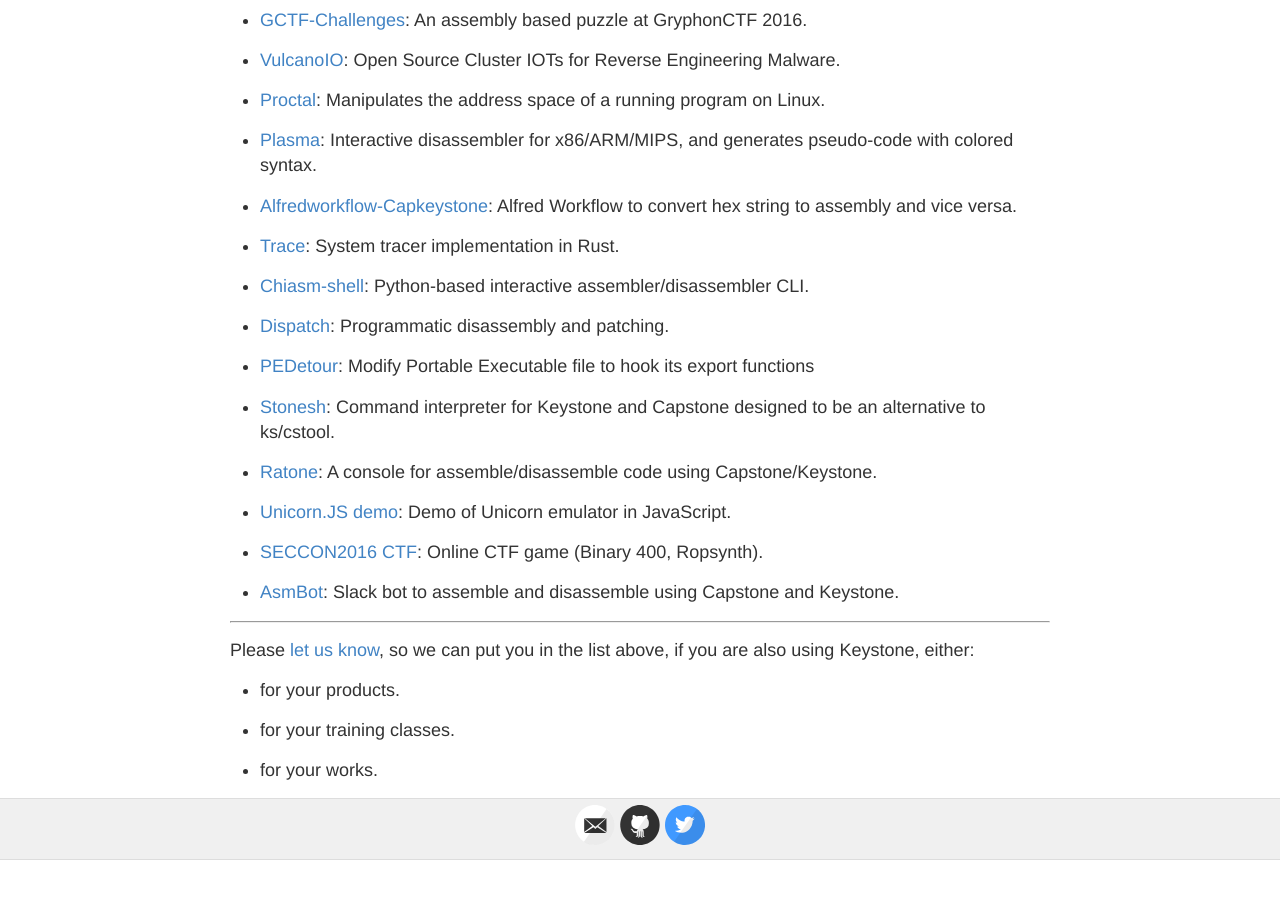
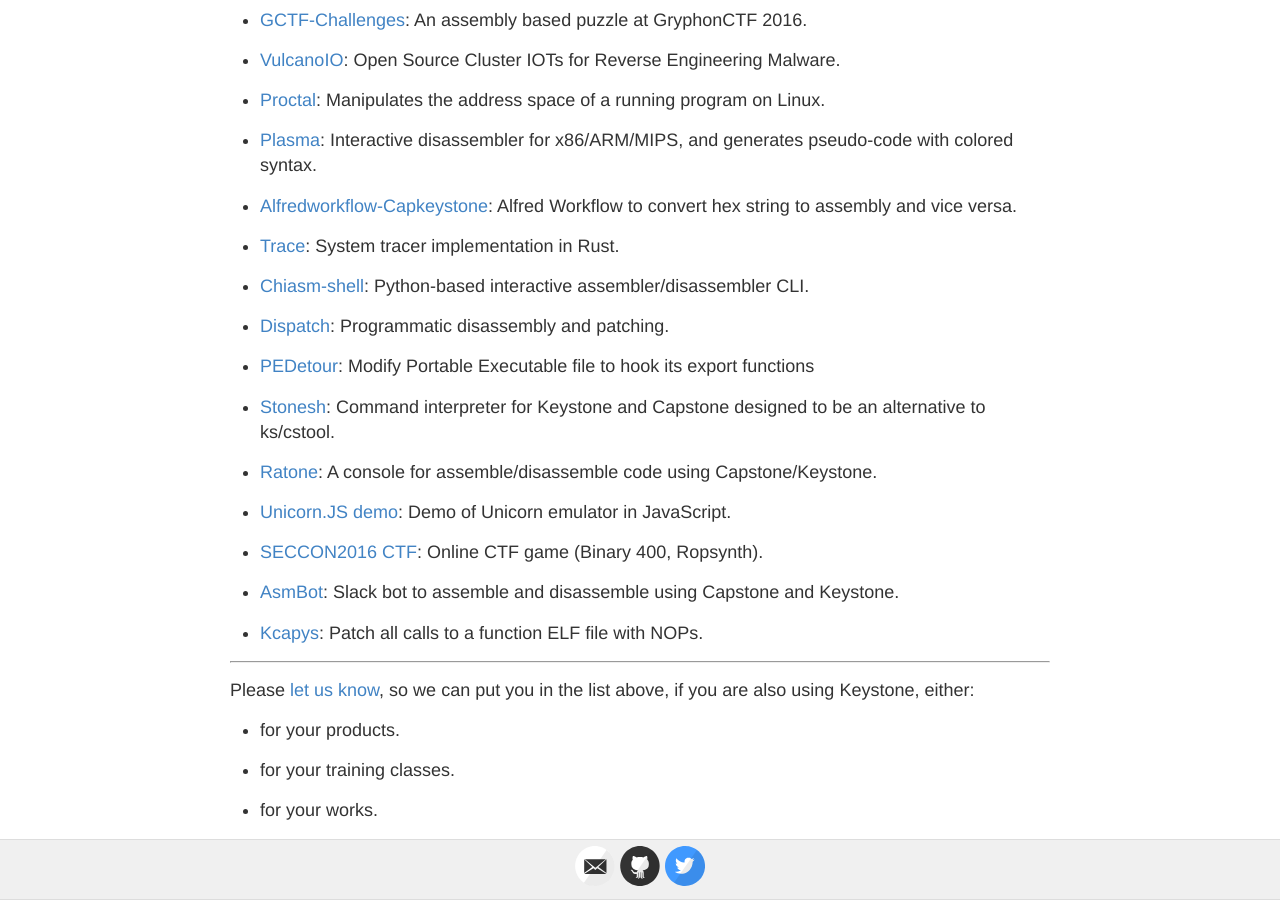
Before and after one commit to keystone-engine/keystone-engine.github.io, a Jekyll site: the page built from showcase.md, in a window 1280 px wide and 900 px high, scrolled down 1270 px. Built offline with Jekyll 4.4.1, drawn with Linux system fonts in a browser that asks for light colours; before the commit the page ends 2130 px from its top, so only the background shows below that; some of the changed lines change nothing that is shown.

Commit message:
showcase

```diff
--- a/showcase.md
+++ b/showcase.md
@@ -6,7 +6,7 @@
 
 ## Showcase
 
-In our knowledge, Keystone has been used by **38** following products (listed in no particular order).
+In our knowledge, Keystone has been used by **39** following products (listed in no particular order).
 
 - [Keypatch](http://keystone-engine.org/keypatch): IDA Pro plugin for code assembling & binary patching.
 
@@ -84,6 +84,8 @@
 
 - [AsmBot](https://github.com/Becojo/asmbot): Slack bot to assemble and disassemble using Capstone and Keystone.
 
+- [Kcapys](https://github.com/hugsy/stuff/blob/master/kcapys.py): Patch all calls to a function ELF file with NOPs.
+
 ---
 
 Please [let us know](/contact/), so we can put you in the list above, if you are also using Keystone, either:
```
